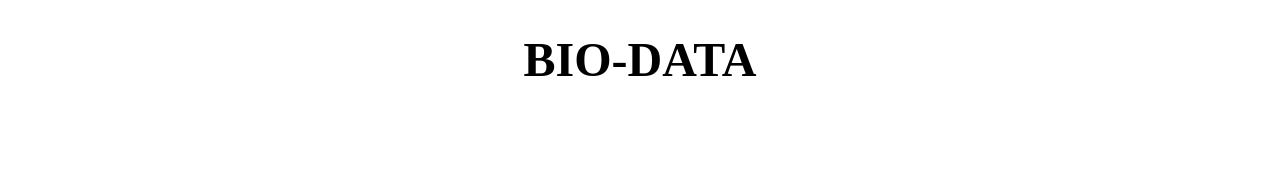
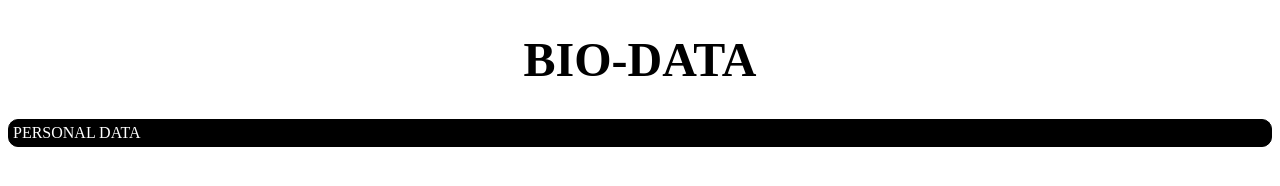
Before and after one commit to PitaoC/PitaoC_firstrepo, a plain HTML site: page js/index.html in a window 1280 px wide. Drawn offline with Linux system fonts and the light colour scheme.

Commit message:
Add Personal Data and table

```diff
--- a/js/index.html
+++ b/js/index.html
@@ -7,5 +7,12 @@
 </head>
 <body>
     <h1 style="font-size: 300%;text-align: center; ">BIO-DATA</h1>
+    <table width="100%" style="border: 1px solid black;border-radius: 10px;background-color: black;">
+        <thead>
+            <tr>
+                <td style="border: 1px solid black; color: white; ">PERSONAL DATA</td>
+            </tr>
+        </thead>
+    </table>
 </body>
 </html>
```
